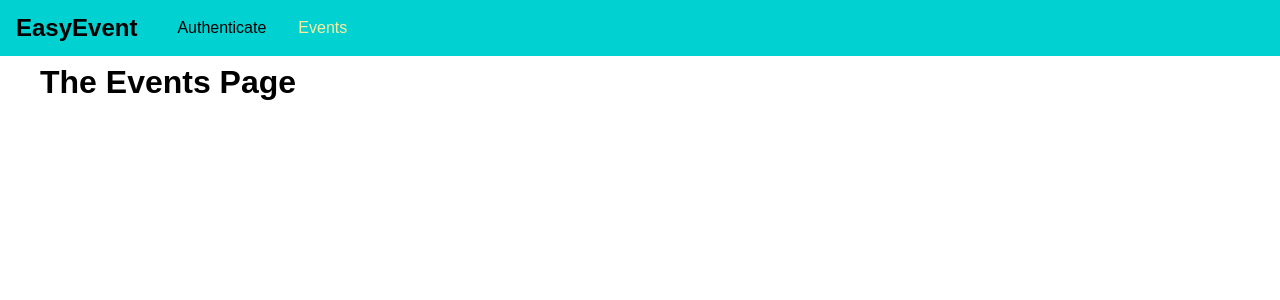
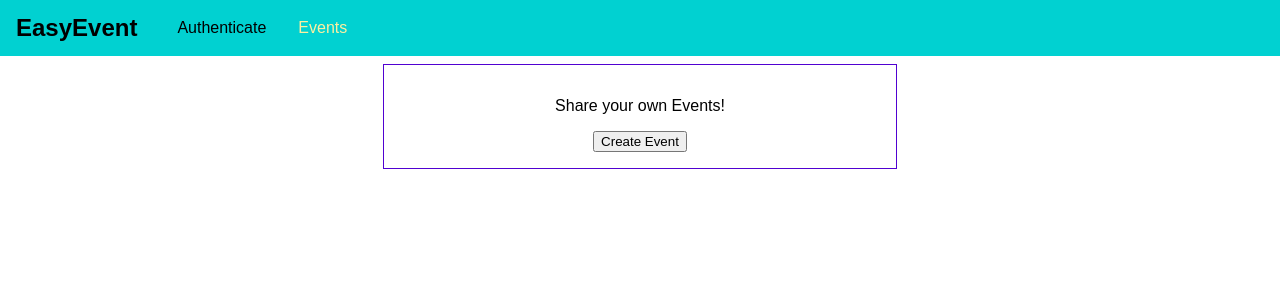
Before and after one commit to gonzalo10/Pegasus-Project, a React (Create React App) app in the folder frontend/: page /events in a window 1280 px wide. Shown: the top 300 px of the page. Built offline with nearby package versions, Linux system fonts and the light colour scheme.

Commit message:
events modification

```diff
--- a/frontend/src/pages/Events.js
+++ b/frontend/src/pages/Events.js
@@ -1,8 +1,49 @@
 import React, { Component } from 'react';
 
+import Modal from '../components/Modal/Modal';
+import Backdrop from '../components/Backdrop/Backdrop';
+import './Events.css';
+
 class EventsPage extends Component {
+  state = {
+    creating: false
+  };
+
+  startCreateEventHandler = () => {
+    this.setState({ creating: true });
+  };
+
+  modalConfirmHandler = () => {
+    this.setState({ creating: false });
+  };
+
+  modalCancelHandler = () => {
+    this.setState({ creating: false });
+  };
+
   render() {
-    return <h1>The Events Page</h1>;
+    return (
+      <React.Fragment>
+        {this.state.creating && <Backdrop />}
+        {this.state.creating && (
+          <Modal
+            title="Add Event"
+            canCancel
+            canConfirm
+            onCancel={this.modalCancelHandler}
+            onConfirm={this.modalConfirmHandler}
+          >
+            <p>Modal Content</p>
+          </Modal>
+        )}
+        <div className="events-control">
+          <p>Share your own Events!</p>
+          <button className="btn" onClick={this.startCreateEventHandler}>
+            Create Event
+          </button>
+        </div>
+      </React.Fragment>
+    );
   }
 }
 
```
